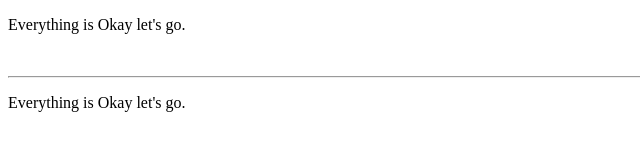
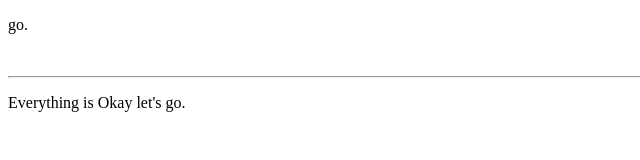
Before and after one commit to useridanurag/demoGithubPages, a plain HTML site: page index.html in a window 1280 px wide. Shown: the whole page, without its empty margins (0-640 px from the left). Drawn offline with Linux system fonts and the light colour scheme.

Commit message:
Update index.html

```diff
--- a/index.html
+++ b/index.html
@@ -6,7 +6,7 @@
     <title>Demo</title>
 </head>
 <body>
-    <p id="master">Everything is Okay let's go.</p>
+    <p id="master">go.</p>
     <br><hr>
     <p id="mini">Everything is Okay let's go.</p>
 </body>
```
